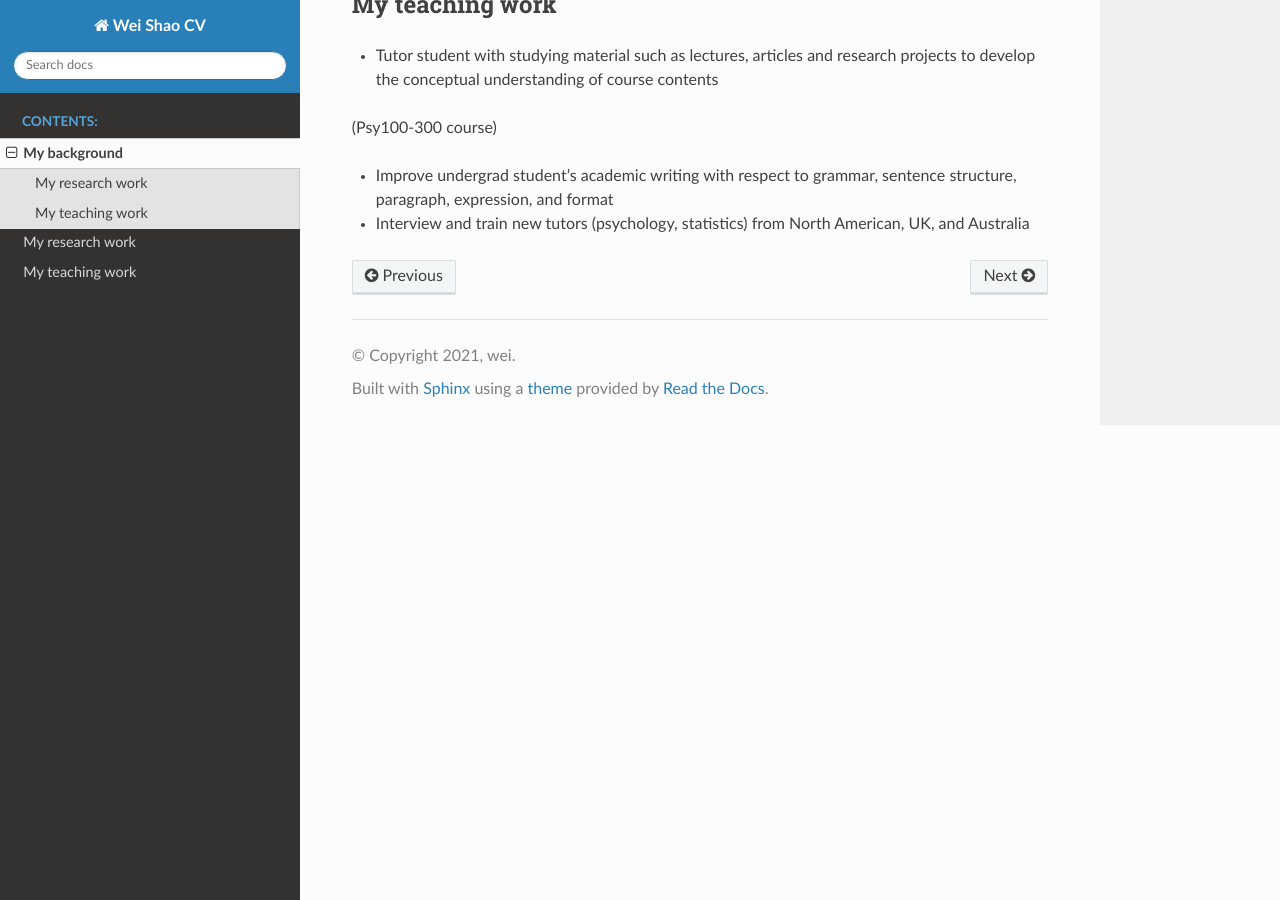
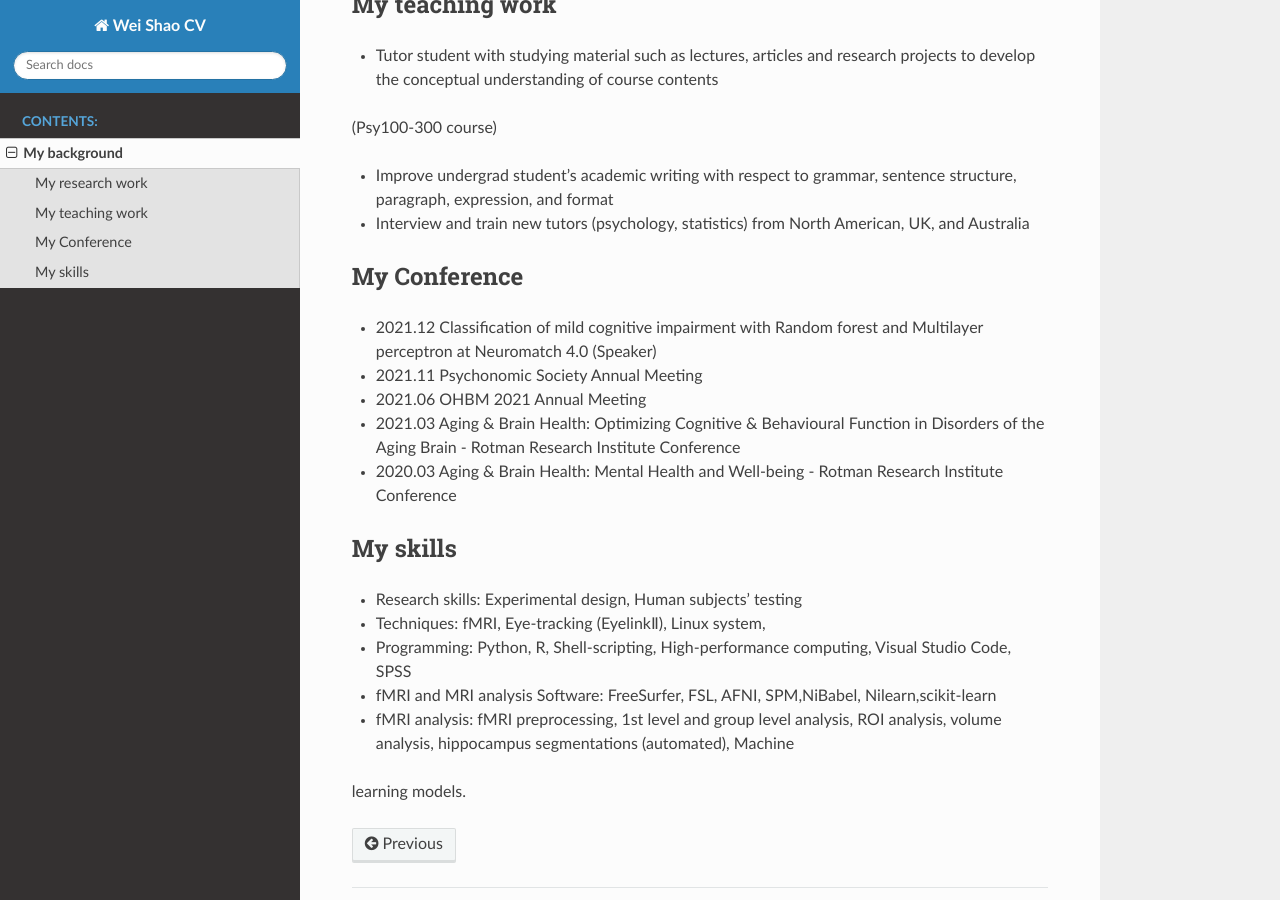
Before and after one commit to WeiShaoD/Happy_birthday, a Sphinx documentation site: the page built from docs/source/Background/Background.rst, in a window 1280 px wide and 900 px high, scrolled down 612 px. Built offline with Sphinx 7.4.7 and the Read the Docs theme 2.0.0, drawn with Linux system fonts in a browser that asks for light colours; pages that are not in the unit, such as notebooks, are missing from menus.

Commit message:
onverall

```diff
--- a/docs/source/Background/Background.rst
+++ b/docs/source/Background/Background.rst
@@ -6,6 +6,7 @@ Research Assistant, Baycrest
 Master in developmental psychology, university of Toronto
 
 Bachelor in Financial accounting,Hunan agricultural university
+
 
 My research work
 ****************
@@ -31,3 +32,30 @@ My teaching work
 • Improve undergrad student’s academic writing with respect to grammar, sentence structure, paragraph, expression, and format
 
 • Interview and train new tutors (psychology, statistics) from North American, UK, and Australia
+
+My Conference
+*************
+
+• 2021.12 Classification of mild cognitive impairment with Random forest and Multilayer perceptron at Neuromatch 4.0 (Speaker)
+
+• 2021.11 Psychonomic Society Annual Meeting
+
+• 2021.06 OHBM 2021 Annual Meeting
+
+• 2021.03 Aging & Brain Health: Optimizing Cognitive & Behavioural Function in Disorders of the Aging Brain - Rotman Research Institute Conference
+
+• 2020.03 Aging & Brain Health: Mental Health and Well-being - Rotman Research Institute Conference
+
+My skills
+*********
+
+• Research skills: Experimental design, Human subjects’ testing
+
+• Techniques: fMRI, Eye-tracking (EyelinkⅡ), Linux system,
+
+• Programming: Python, R, Shell-scripting, High-performance computing, Visual Studio Code, SPSS
+
+• fMRI and MRI analysis Software: FreeSurfer, FSL, AFNI, SPM,NiBabel, Nilearn,scikit-learn
+
+• fMRI analysis: fMRI preprocessing, 1st level and group level analysis, ROI analysis, volume analysis, hippocampus segmentations (automated), Machine
+learning models.
--- a/docs/source/index.rst
+++ b/docs/source/index.rst
@@ -11,5 +11,6 @@ Welcome to my home page
    :caption: Contents:
 
    Background/Background.rst
-   Research/Research.rst
-   Teaching/Teaching.rst
+
+   #Research/Research.rst
+   #Teaching/Teaching.rst
```
